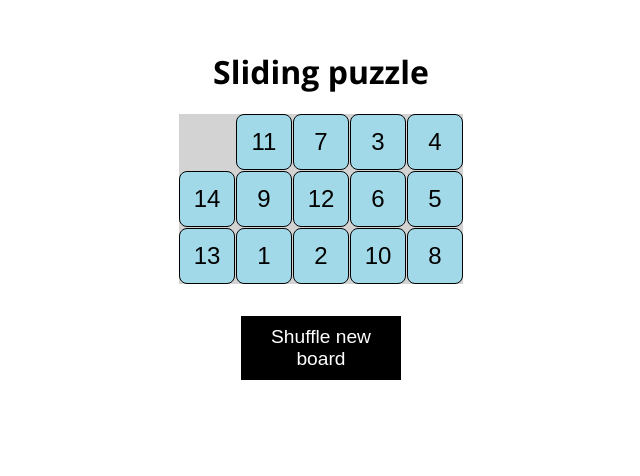
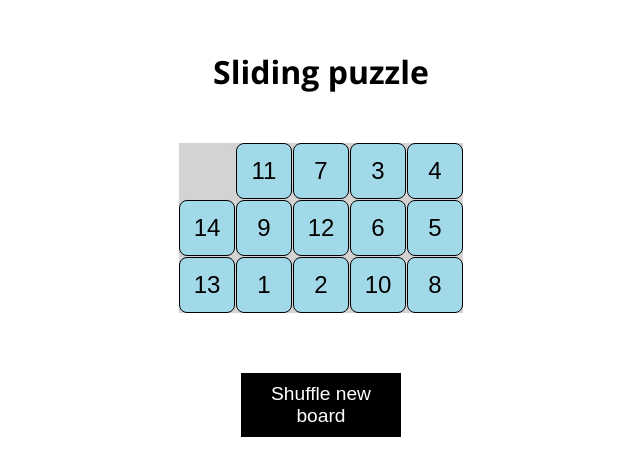
Before and after one commit to felix-odenhall/sliding-puzzle, a React (Create React App) app: page / in a window 1280 px wide. Shown: the top 476 px of the page, without its empty margins (319-959 px from the left). Built offline with nearby package versions, Linux system fonts and the light colour scheme.

Commit message:
updated margins

```diff
--- a/src/components/Button/Button.tsx
+++ b/src/components/Button/Button.tsx
@@ -13,7 +13,7 @@ const SButton = styled.button`
   justify-content: center;
   align-items: center;
   font-size: 1.2rem;
-  margin: 2rem;
+  margin: 60px 0;
   padding: 10px;
   border: none;
 `;
--- a/src/components/GameBoard/GameBoard.tsx
+++ b/src/components/GameBoard/GameBoard.tsx
@@ -21,6 +21,7 @@ const SContainer = styled.div`
   justify-content: center;
   align-items: center;
   width: 100%;
+  margin: 50px 0;
 `;
 
 const SHeadLine2 = styled.h2`
```
